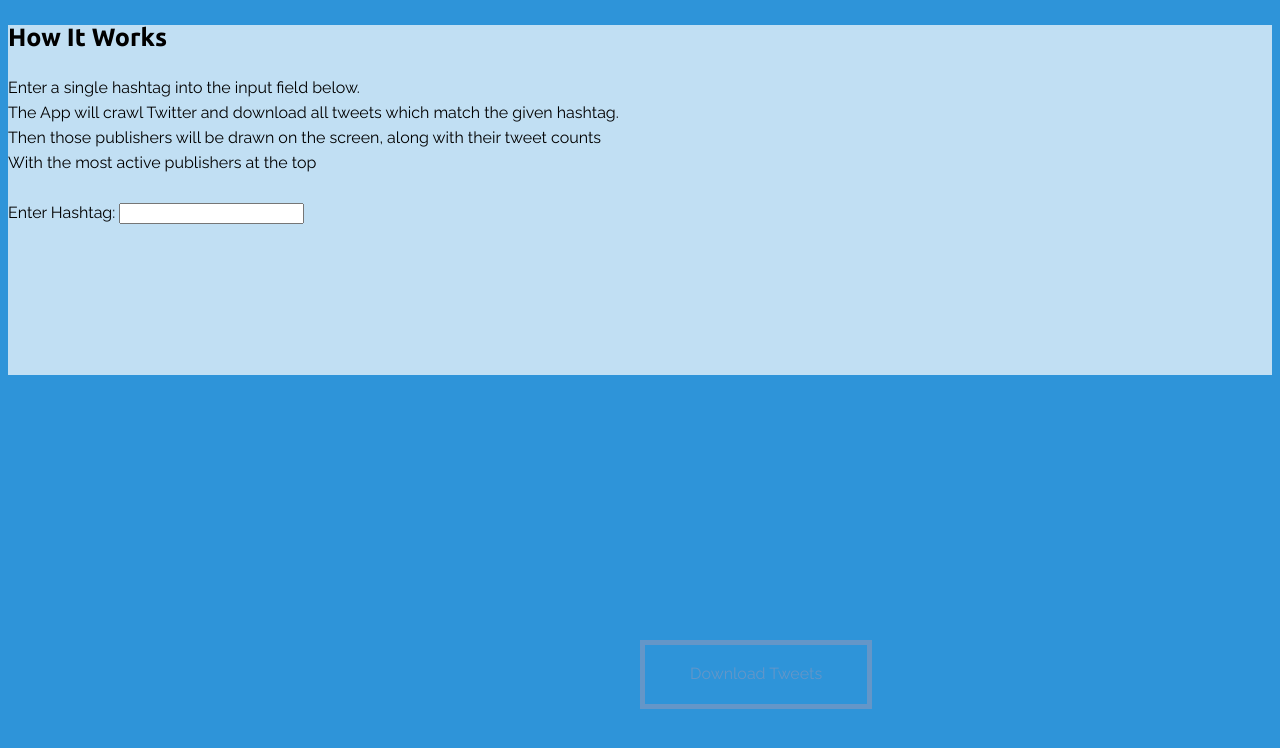
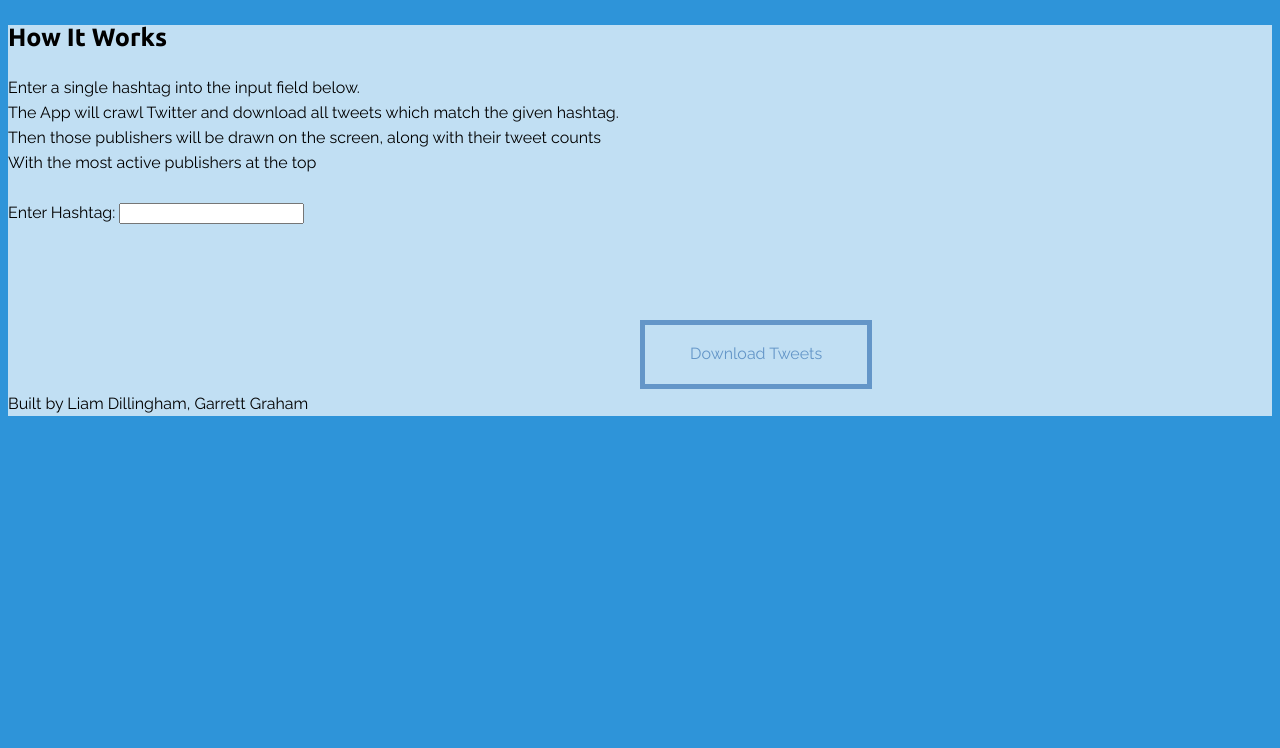
Before and after one commit to lgdillin/BDAM, a Flask app: page / in a window 1280 px wide. Shown: the top 748 px of the page. Run offline with Flask 2, Linux system fonts and the light colour scheme; parts of the project's set-up code (start-up, migrations or seed data) failed here and were passed over.

Commit message:
new UI for index.html

```diff
--- a/static/styles/index.css
+++ b/static/styles/index.css
@@ -10,7 +10,7 @@ body{
   background: rgba(255, 255, 255, 0.7);
 }
 
-hr {
+/*hr {
 width: 100%;
 height: 4px;
 background-color:#6496c8;
@@ -37,7 +37,7 @@ hr.rightHR {
   color:#6496c8;
   border: 0 none;
   margin: 0px;
-}
+}*/
 
 /*img {
 
@@ -85,7 +85,7 @@ a {
   padding-bottom: 150px;
 }
 
-span.bold{
+/*span.bold{
   font-weight: 900;
 }
 
@@ -119,7 +119,7 @@ span.courseAlignRight{
   top: 175px;
   left: 800px;
   float: right;
-}
+}*/
 
 #footer{
   font-family: 'Raleway', sans-serif;
@@ -140,7 +140,7 @@ button {
   box-shadow: none;
   border-radius: 0;
   position: absolute;
-  top: 80%;
+  top: 40%;
 }
 
 button:focus {
--- a/templates/index.html
+++ b/templates/index.html
@@ -26,6 +26,8 @@
 
         <div id="outputTitle"></div>
         <div id="output"></div>
+        <!-- simple footer text.....seeking more efficient way to space text -->
+        <p id = "footer">Built by Liam Dillingham, Garrett Graham</p>
       </div>
   </body>
 
```
